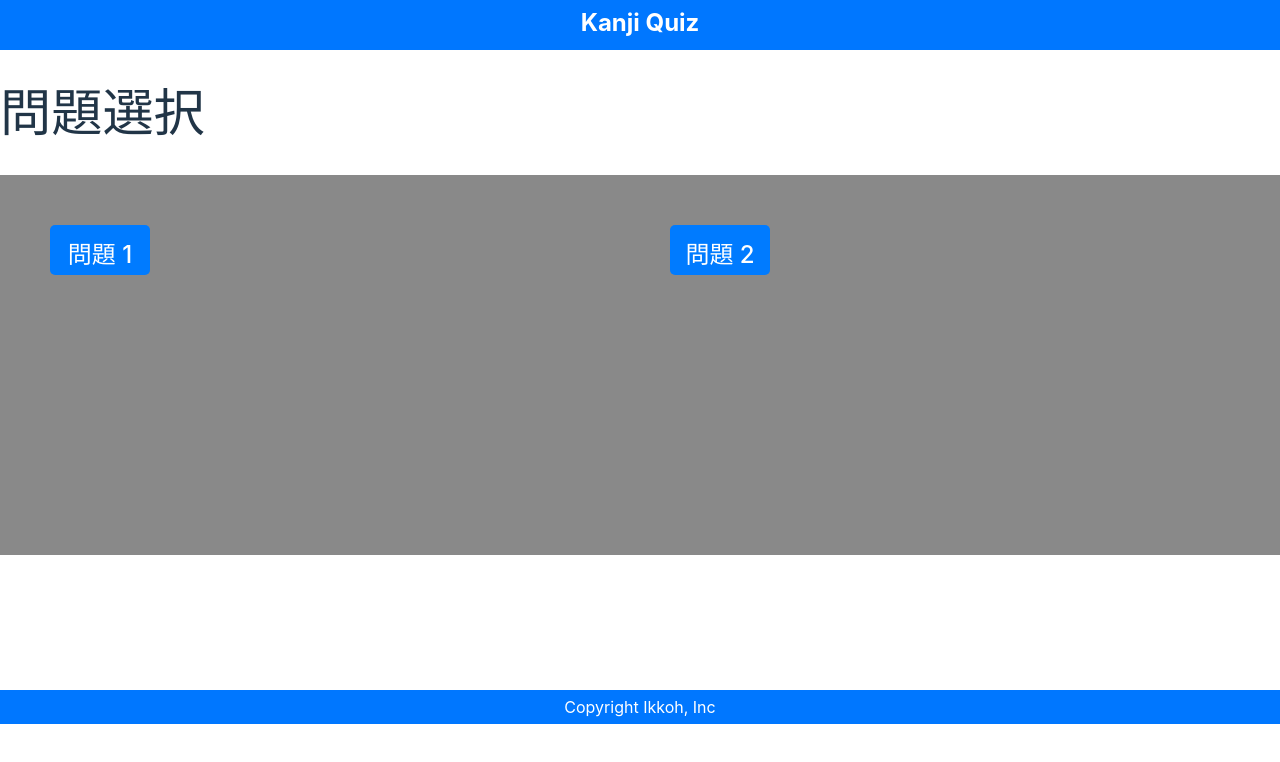
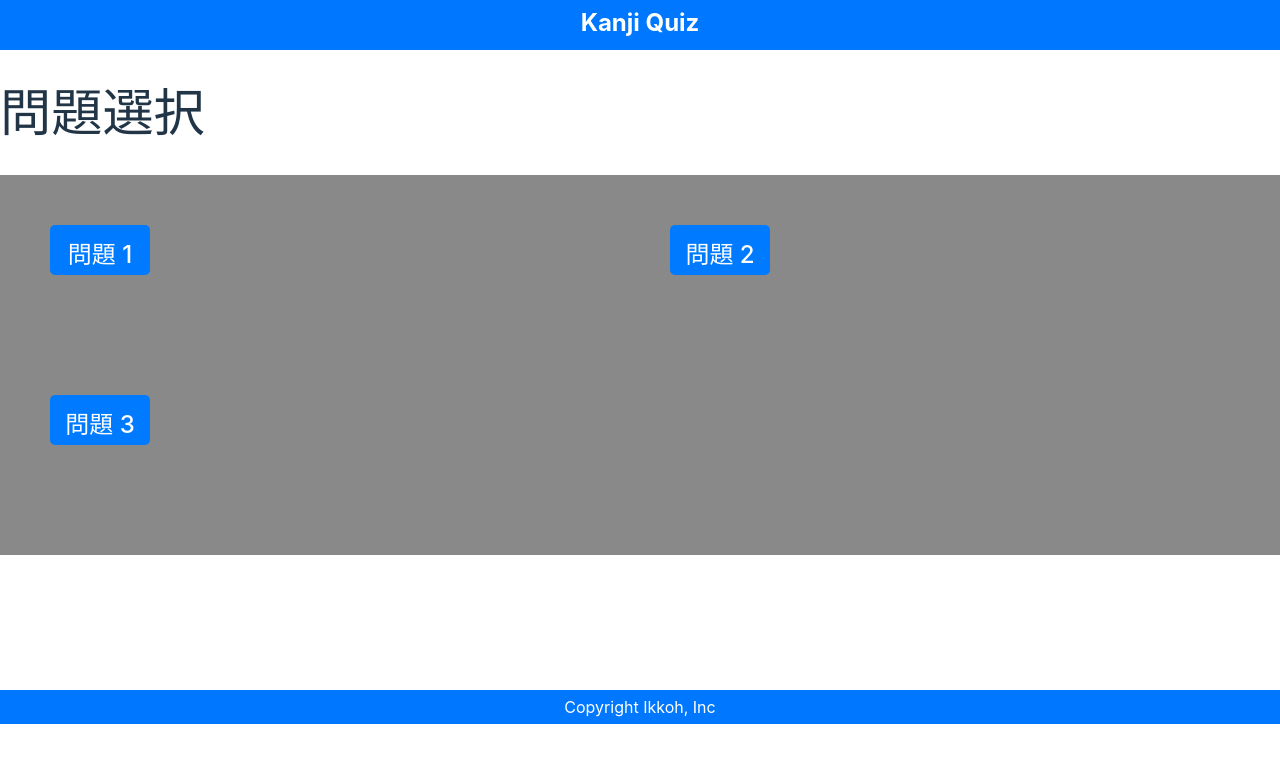
Before and after one commit to woodygaragelab/ikkohquiz, a React (Vite) app: page / in a window 1280 px wide. Shown: the top 762 px of the page. Built offline with nearby package versions, Linux system fonts and the light colour scheme.

Commit message:
上級漢字追加

```diff
--- a/src/Quiz.jsx
+++ b/src/Quiz.jsx
@@ -89,7 +89,7 @@ const QuizApp = () => {
         <div className="main">
           <h1>問題選択</h1>
           <div className="answer">
-            {[1, 2].map(group => (
+            {[1, 2, 3].map(group => (
               <button key={group} className="button" onClick={() => handleGroupSelect(group)}>
                 問題 {group}
               </button>
```
